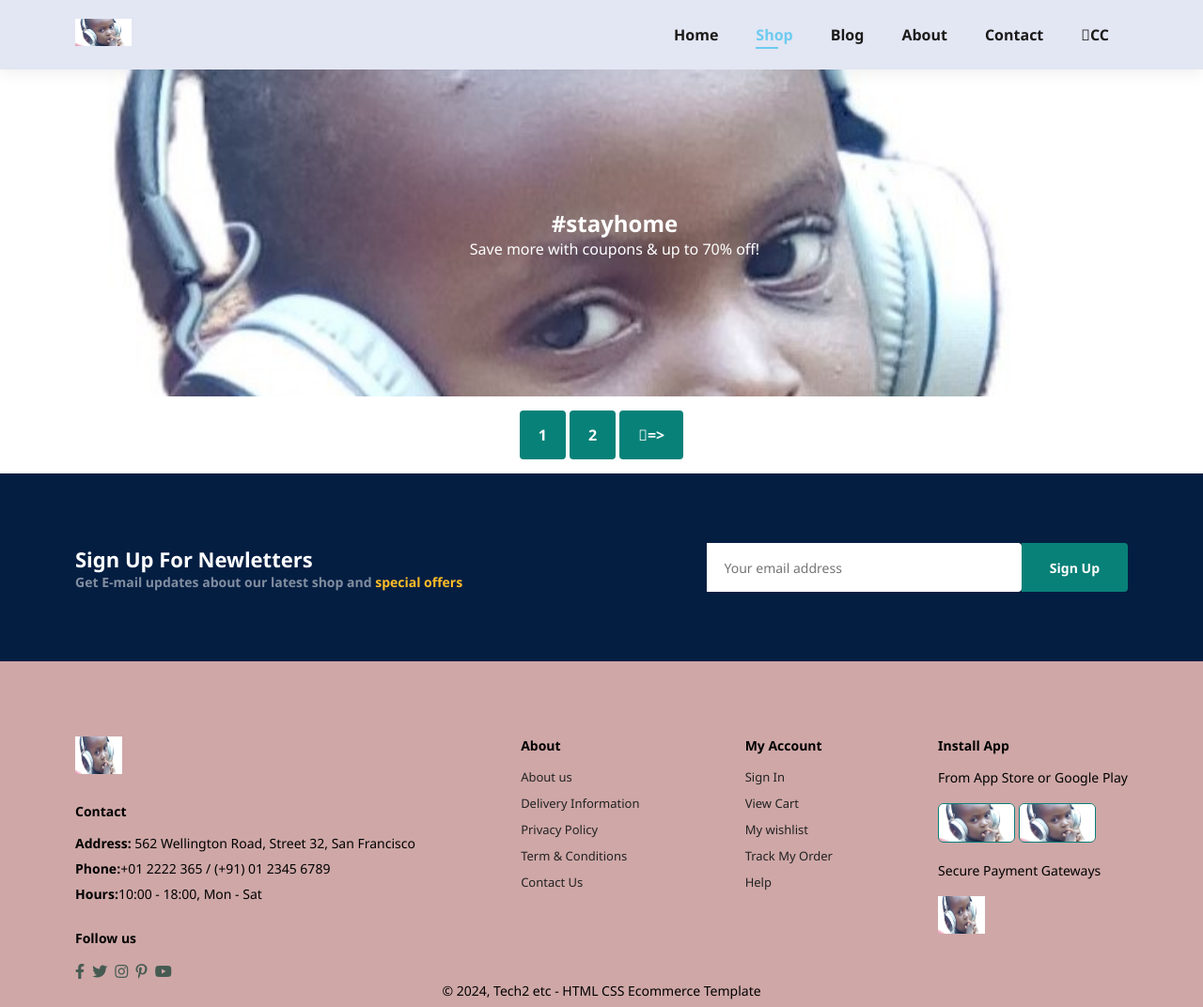
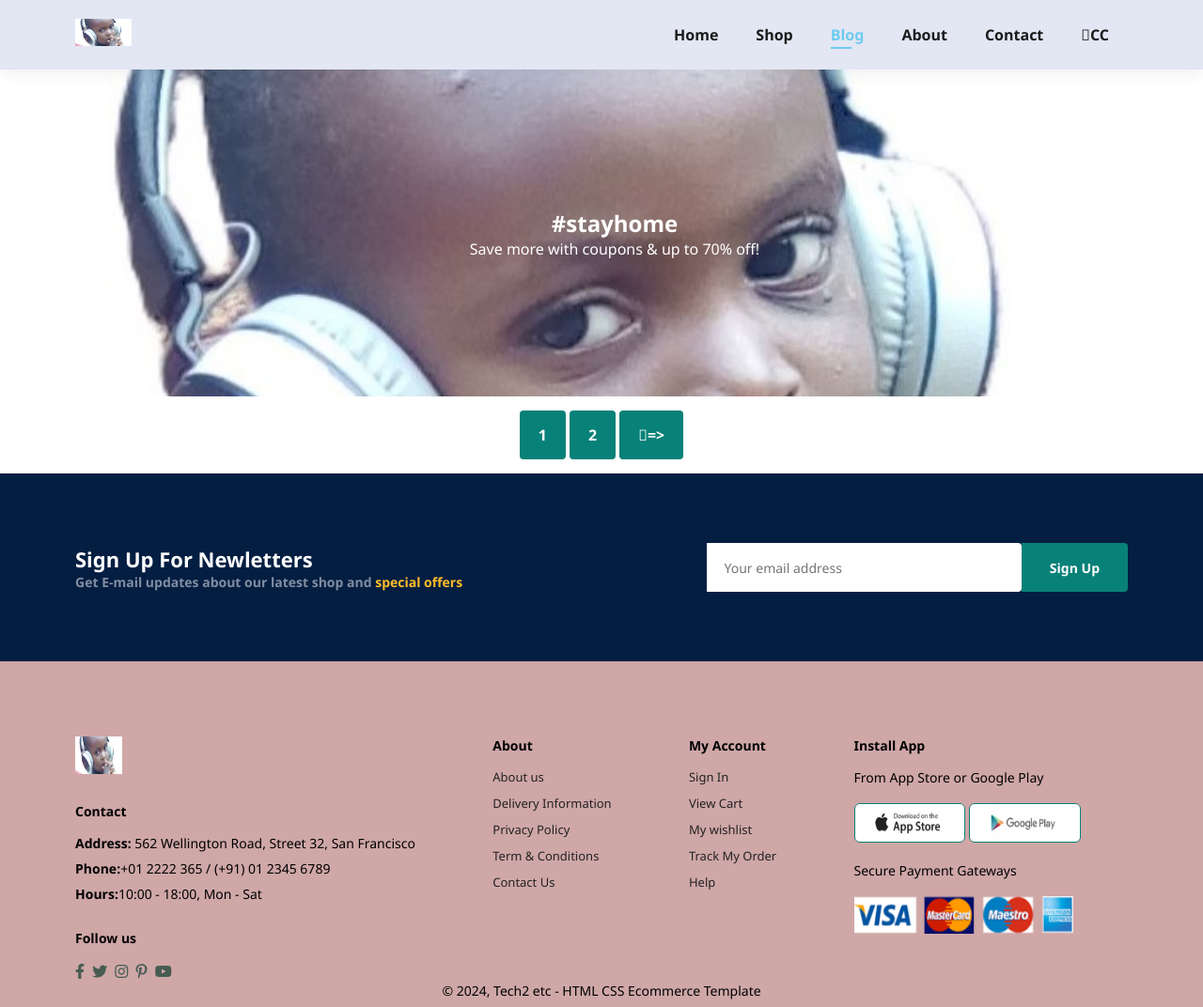
Before and after one commit to Ndaziramiyep/Umurava-online-learning-project, a PHP site: page /Html/blog.html in a window 1280 px wide. Shown: the whole page at 94% size. Run offline with PHP 8.4, Linux system fonts and the light colour scheme; some libraries are stand-ins or nearby versions.

Commit message:
adding app and payment files and some modifications

```diff
--- a/Frontend/Html/blog.html
+++ b/Frontend/Html/blog.html
@@ -18,8 +18,8 @@
         <div>
             <ul id="navbar">
                 <li><a href="#">Home</a></li>
-                <li><a class="active" href="#">Shop</a></li>
-                <li><a href="#">Blog</a></li>
+                <li><a href="#">Shop</a></li>
+                <li><a class="active" href="#">Blog</a></li>
                 <li><a href="#">About</a></li>
                 <li><a href="#">Contact</a></li>
                 <li id="bg-bag"><a href="#"><i class="fal fa-shopping-cart"></i>CC</a></li>
@@ -96,11 +96,11 @@
             <h4>Install App</h4>
             <p>From App Store or Google Play</p>
             <div class="row">
-                <img src="../img/Isimbi1.jpg" alt="">
-                <img src="../img/Isimbi1.jpg" alt="">
+                <img src="../img/pay/app.jpg" alt="">
+                <img src="../img/pay/play.jpg" alt="">
             </div>
             <p>Secure Payment Gateways</p>
-            <img src="../img/Isimbi1.jpg" alt="">
+            <img src="../img/pay/pay.png" alt="">
         </div>
         <div class="copyright">
             <p>&copy; 2024, Tech2 etc - HTML CSS Ecommerce Template</p>
--- a/Frontend/css/style.css
+++ b/Frontend/css/style.css
@@ -470,10 +470,12 @@ footer .follow i {
 footer .install .row img {
     border: 1px solid #088178;
     border-radius: 6px;
+    width: 40%;
 }
 
 footer .install img {
     margin: 10px 0 15px 0;
+    width: 80%;
 }
 
 footer .follow:hover, footer a:hover {
```
Also changed, not shown: Frontend/img/pay/app.jpg (added), Frontend/img/pay/pay.png (added), Frontend/img/pay/play.jpg (added).
